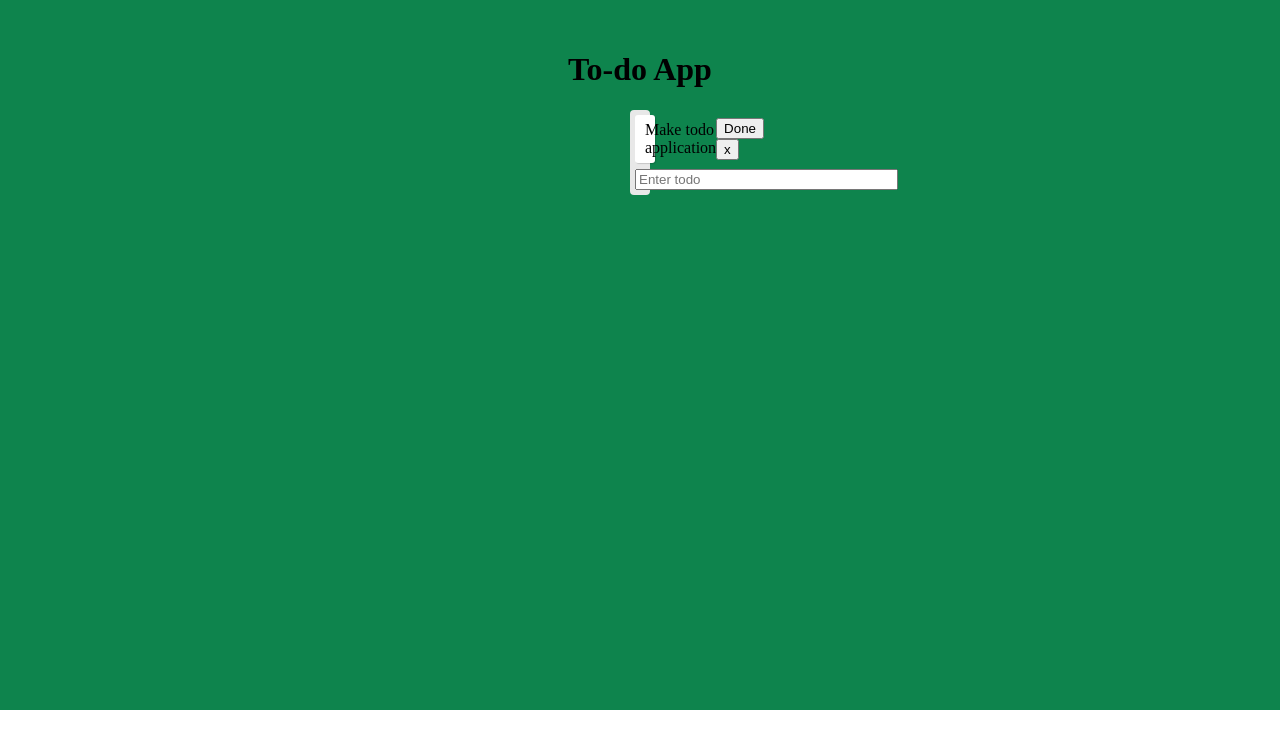
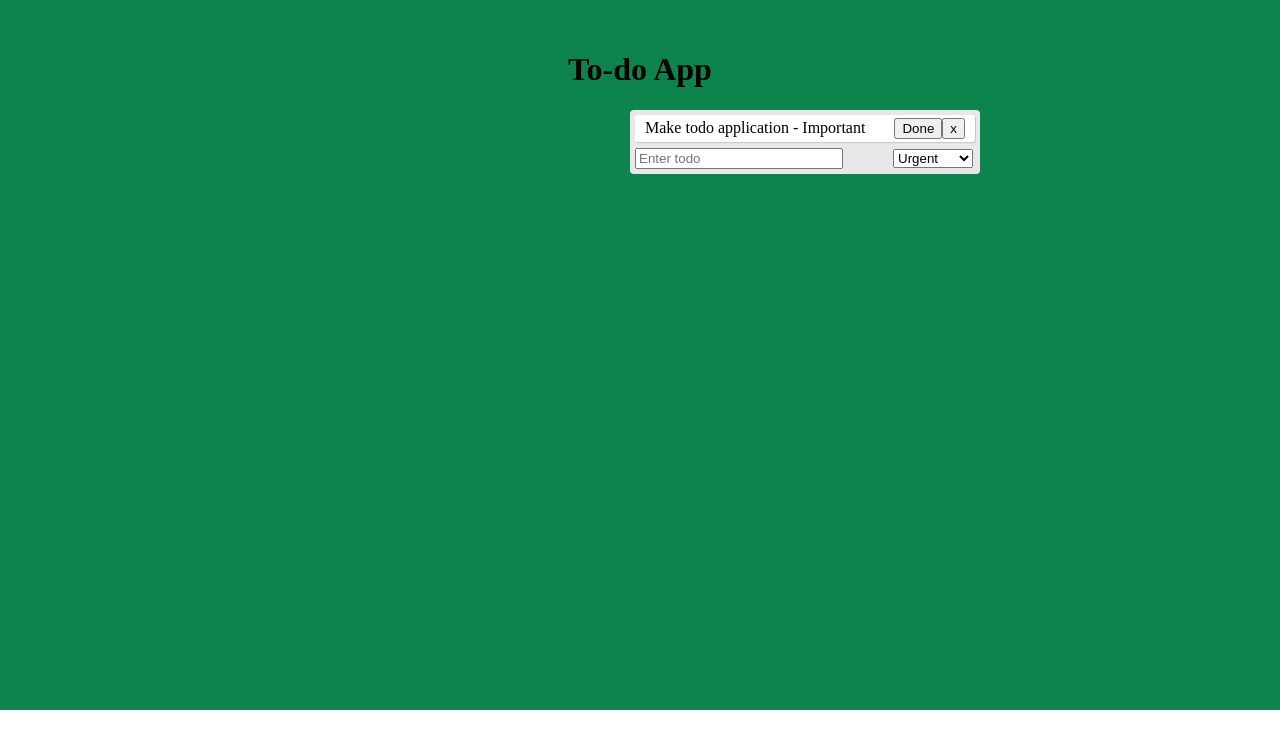
Before and after one commit to sawndes/todoapp-react, a React (Create React App) app: page / in a window 1280 px wide. Shown: the top 748 px of the page. Built offline with nearby package versions, Linux system fonts and the light colour scheme.

Commit message:
Tried to implement category

```diff
--- a/src/App.css
+++ b/src/App.css
@@ -11,6 +11,7 @@
   padding: 5px;
   align-items: center;
   margin: 10px 600px 162.5px;
+  width: 340px;
 }
 
 .todo {
@@ -22,6 +23,7 @@
   justify-content: space-between;
   margin-bottom: 6px;
   padding: 3px 10px;
+  width: 320px;
 }
 
 h1 {
@@ -29,5 +31,10 @@ h1 {
 }
 
 input {
-  width: 255px;
+  width: 200px;
 }
+
+select {
+  margin-left: 50px;
+  width: 80px;
+}
--- a/src/App.js
+++ b/src/App.js
@@ -8,7 +8,9 @@ function Todo({ todo, index, completeTodo, removeTodo }) {
       style={{ textDecoration: todo.isCompleted ? "line-through" : "" }}
     >
       {todo.text}
+      {todo.category}
       <div>
+
         <button onClick={() => completeTodo(index)}>Done</button>
         {/* <input type="checkbox" onClick={() => removeTodo(index)> */}
         <button onClick={() => removeTodo(index)}>x</button>
@@ -17,13 +19,13 @@ function Todo({ todo, index, completeTodo, removeTodo }) {
   );
 }
 
-function TodoForm({ addTodo }) {
+function TodoForm({ addTodo, addTodos }) {
   const [value, setValue] = React.useState("");
-
   const handleSubmit = e => {
     e.preventDefault();
     if (!value) return;
     addTodo(value);
+    addTodos(value)
     setValue("");
   };
 
@@ -36,15 +38,23 @@ function TodoForm({ addTodo }) {
         value={value}
         onChange={e => setValue(e.target.value)}
       />
+      <select name="category" className="select" id="category" onChange={e => setValue(e.target.value)}>
+          <option value="Urgent" onChange={e => setValue(e.target.value)}>Urgent</option>
+          <option value="Important" onChange={e => setValue(e.target.value)}>Important</option>
+      </select>
     </form>
   );
 }
 
+
+
+
 function App() {
   const [todos, setTodos] = React.useState([
     {
-      text: "Make todo application",
-      isCompleted: false
+      text: "Make todo application ",
+      isCompleted: false,
+      category: "- Important",
     },
   ]);
 
@@ -52,6 +62,12 @@ function App() {
     const newTodos = [...todos, { text }];
     setTodos(newTodos);
   };
+
+  const addTodos = category => {
+    const newTodos = [...todos, { addTodo ,category }];
+    setTodos(newTodos);
+  };
+
 
   const completeTodo = index => {
     const newTodos = [...todos];
@@ -79,6 +95,8 @@ function App() {
           />
         ))}
         <TodoForm addTodo={addTodo} />
+
+
       </div>
     </div>
   );
```
